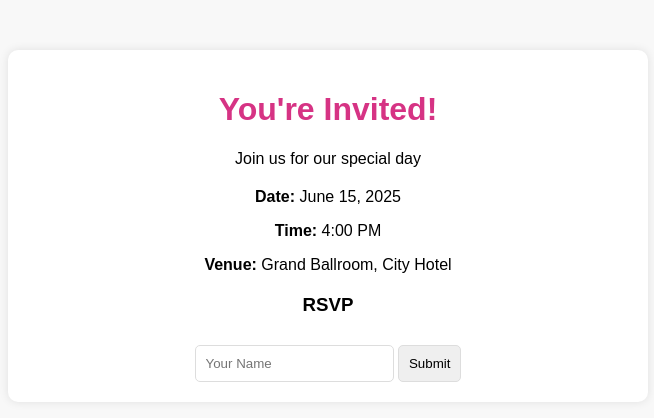
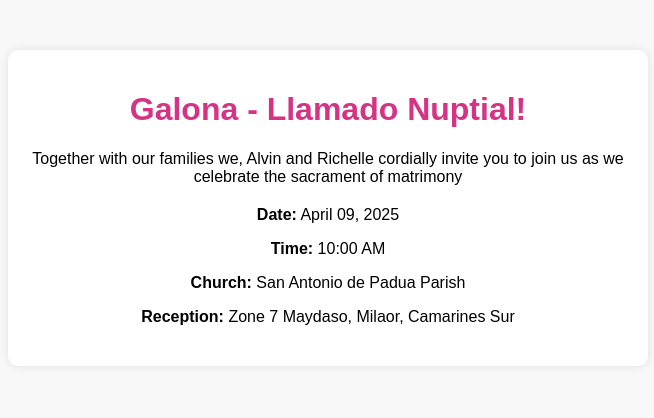
Before and after one commit to alvin-richelle/wedding-invitation, a plain HTML site: page index.html in a window 1280 px wide. Shown: the whole page, without its empty margins (312-966 px from the left). Drawn offline with Linux system fonts and the light colour scheme.

Commit message:
Update index.html

```diff
--- a/index.html
+++ b/index.html
@@ -39,17 +39,13 @@
 </head>
 <body>
     <div class="container">
-        <h1>You're Invited!</h1>
-        <p>Join us for our special day</p>
+        <h1>Galona - Llamado Nuptial!</h1>
+        <p>Together with our families we, Alvin and Richelle cordially invite you to join us as we celebrate the sacrament of matrimony</p>
         <div class="details">
-            <p><strong>Date:</strong> June 15, 2025</p>
-            <p><strong>Time:</strong> 4:00 PM</p>
-            <p><strong>Venue:</strong> Grand Ballroom, City Hotel</p>
-        </div>
-        <div class="rsvp">
-            <h3>RSVP</h3>
-            <input type="text" placeholder="Your Name">
-            <button>Submit</button>
+            <p><strong>Date:</strong> April 09, 2025</p>
+            <p><strong>Time:</strong> 10:00 AM</p>
+            <p><strong>Church:</strong> San Antonio de Padua Parish</p>
+            <p><strong>Reception:</strong> Zone 7 Maydaso, Milaor, Camarines Sur</p>
         </div>
     </div>
 </body>
```
